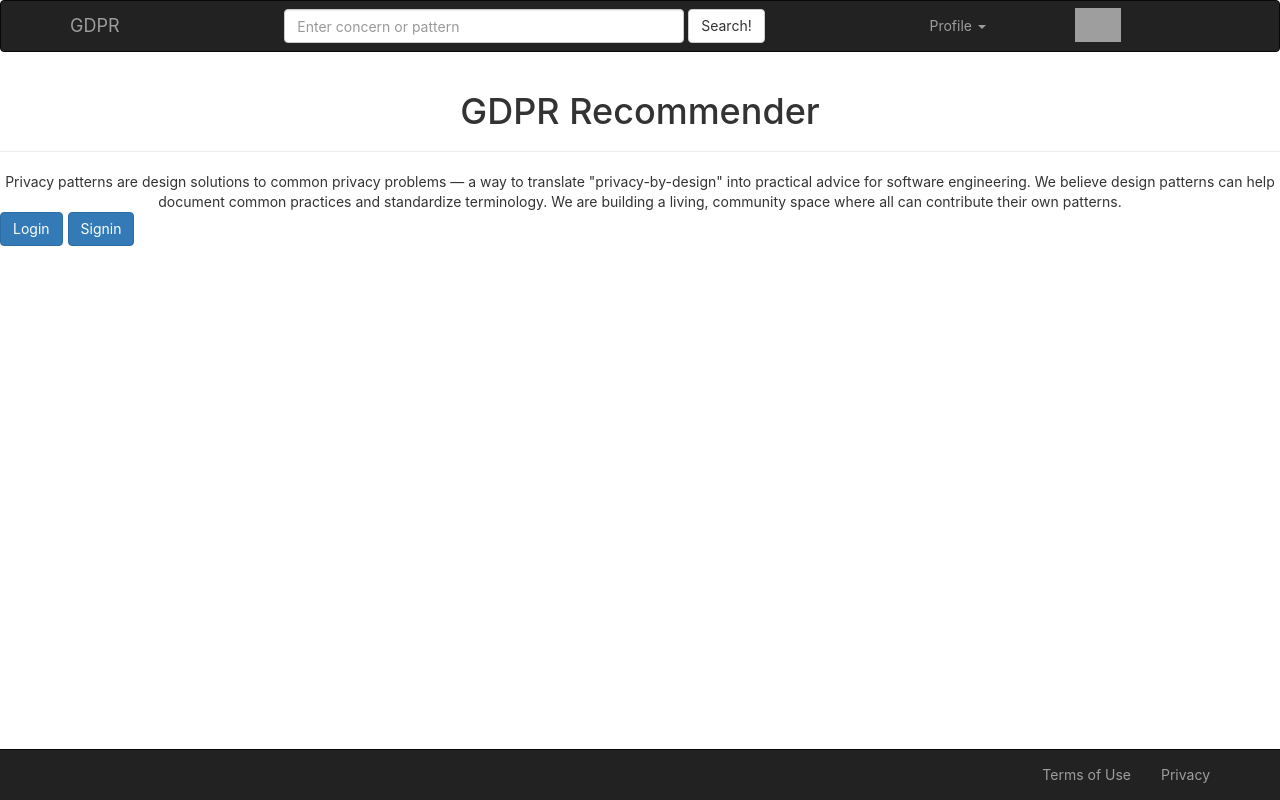
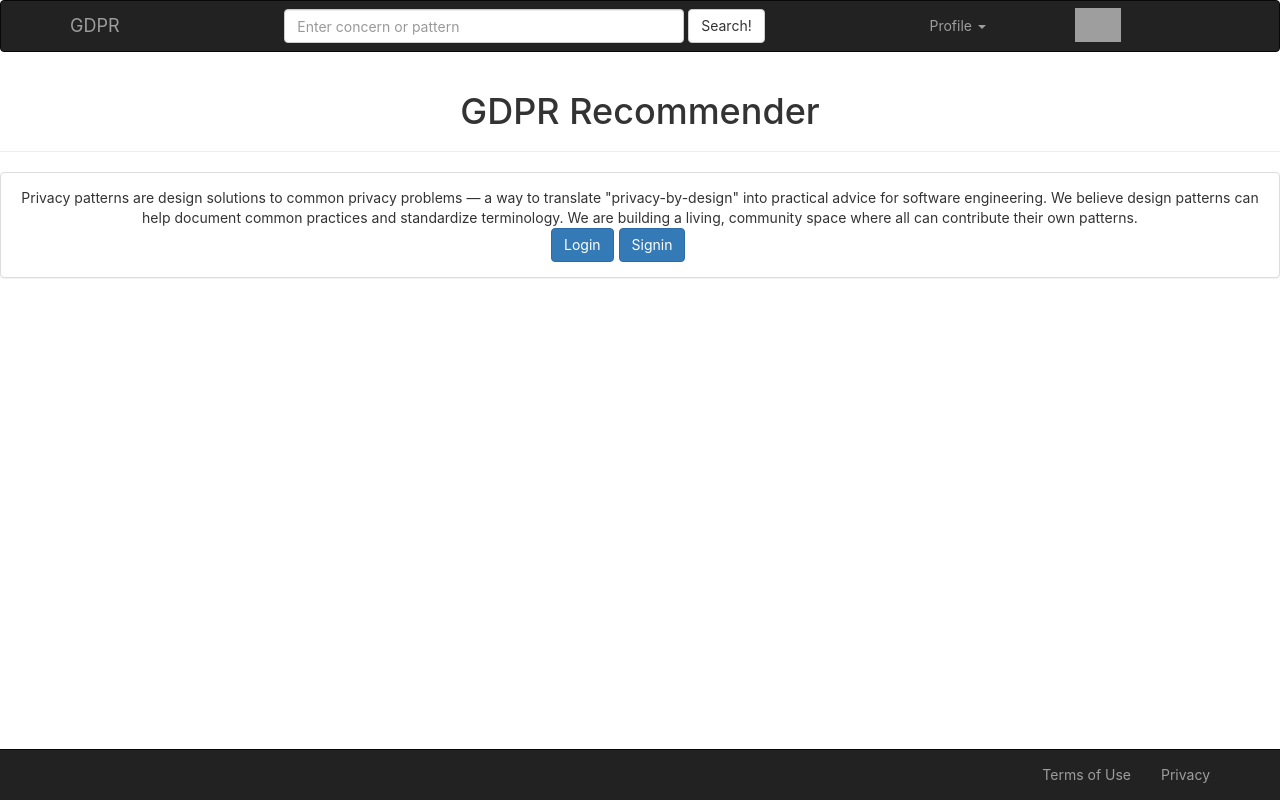
Before and after one commit to Tunc88/GDPR_Heroku, a React (Create React App) app in the folder client/: page / in a window 1280 px wide. Built offline with nearby package versions, Linux system fonts and the light colour scheme; grey boxes are pictures that could not be loaded.

Commit message:
Landing Page with Panel and Cols

```diff
--- a/client/src/components/Description.js
+++ b/client/src/components/Description.js
@@ -1,5 +1,5 @@
 import React, { Component } from "react";
-import { PageHeader, ButtonToolbar, Button } from "react-bootstrap";
+import { PageHeader, ButtonToolbar, Button, Col, Panel } from "react-bootstrap";
 
 import "./Description.css";
 
@@ -8,6 +8,8 @@ class Description extends React.Component {
     return (
       <div>
         <PageHeader>GDPR Recommender</PageHeader>
+        <Panel>
+          <Panel.Body>
             <span>
               Privacy patterns are design solutions to common privacy problems — a
               way to translate "privacy-by-design" into practical advice for
@@ -16,11 +18,17 @@ class Description extends React.Component {
               living, community space where all can contribute their own patterns.
             </span>
             <div className="rowC">
+              <row>
+                <Col xs={2} xsOffset={5}>
                   <ButtonToolbar>
                     <Button bsStyle="primary">Login</Button>
                     <Button bsStyle="primary">Signin</Button>
                   </ButtonToolbar>
+                </Col>
+              </row>
             </div>
+          </Panel.Body>
+        </Panel>
       </div>
     );
   }
```
Lines whose indentation alone changed are shown as unchanged.
